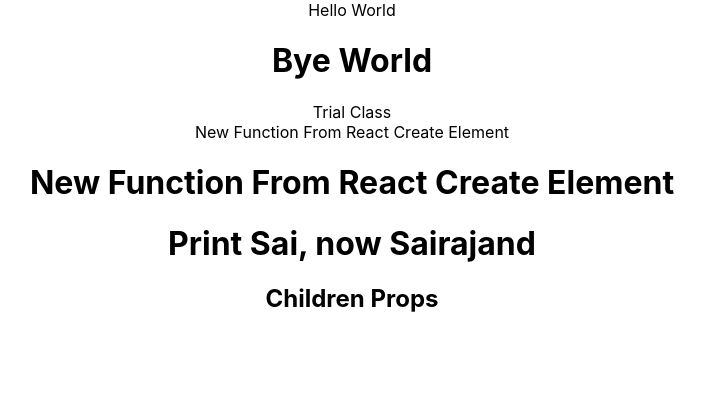
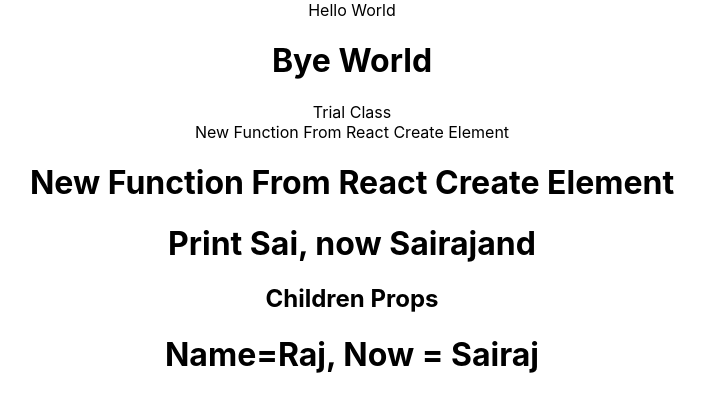
Before and after one commit to TartejBrothers/Learning-React, a React (Create React App) app: page / in a window 1280 px wide. Shown: the top 412 px of the page, without its empty margins (288-993 px from the left). Built offline with nearby package versions, Linux system fonts and the light colour scheme.

Commit message:
Props using Class

```diff
--- a/src/App.js
+++ b/src/App.js
@@ -1,6 +1,7 @@
 import "./App.css";
 import { Hello, Hellonew } from "./components/hello.jsx";
 import Trial from "./components/class.jsx";
+import PropsClass from "./components/propsclass.jsx";
 import PrintFunc from "./components/props.jsx";
 import { Trialnew, TrialFunc } from "./components/createreact.jsx";
 function App() {
@@ -14,6 +15,7 @@
       <PrintFunc name="Sai" newname="Sairaj">
         <h2>Children Props</h2>
       </PrintFunc>
+      <PropsClass name="Raj" newname="Sairaj" />
     </div>
   );
 }
--- a/src/components/props.jsx
+++ b/src/components/props.jsx
@@ -1,3 +1,4 @@
+import React from "react";
 const PrintFunc = (props) => {
   return (
     <div>
--- /dev/null
+++ b/src/components/propsclass.jsx
@@ -0,0 +1,11 @@
+import React, { Component } from "react";
+class PropsClass extends Component {
+  render() {
+    return (
+      <h1>
+        Name={this.props.name}, Now = {this.props.newname}
+      </h1>
+    );
+  }
+}
+export default PropsClass;
```
